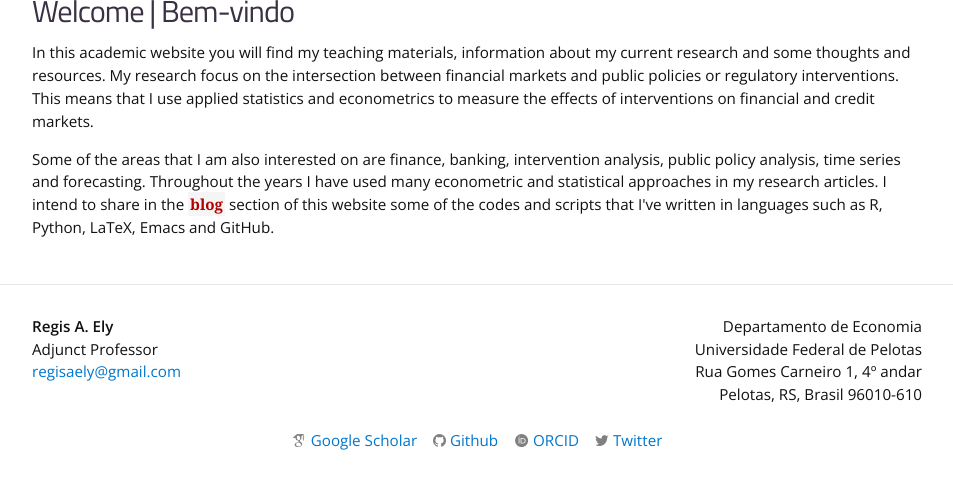
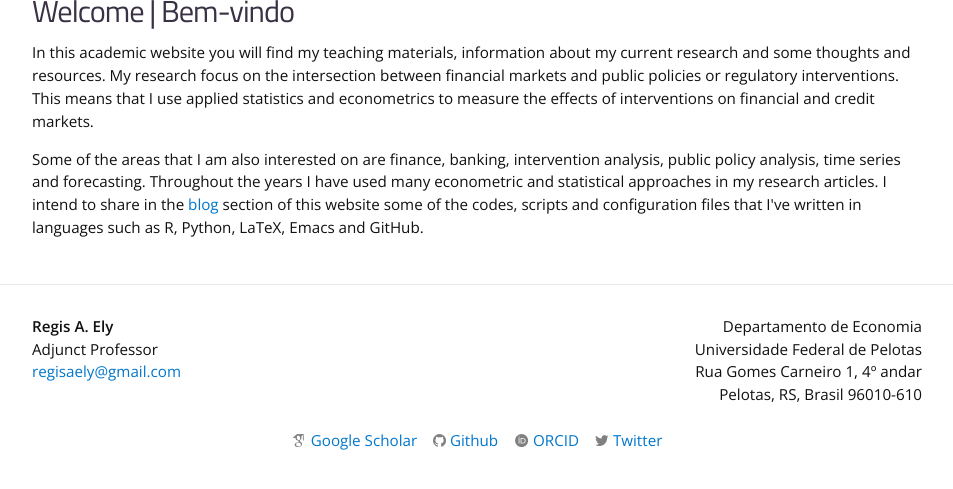
Before and after one commit to regisely/regisely.github.io, a Jekyll site: the page built from index.html, in a window 1280 px wide, cut to the strip 198-687 px from the top of the page. Shown: the whole strip, without its empty margins (163-1116 px from the left). Built offline with Jekyll 4.4.1, drawn with Linux system fonts in a browser that asks for light colours; nearby versions of some CDN libraries; some web fonts are replaced.

Commit message:
Change index text

```diff
--- a/index.html
+++ b/index.html
@@ -11,6 +11,6 @@ layout: default
 
 <p>In this academic website you will find my teaching materials, information about my current research and some thoughts and resources. My research focus on the intersection between financial markets and public policies or regulatory interventions. This means that I use applied statistics and econometrics to measure the effects of interventions on financial and credit markets.</p>
 
-<p>Some of the areas that I am also interested on are finance, banking, intervention analysis, public policy analysis, time series and forecasting. Throughout the years I have used many econometric and statistical approaches in my research articles. I intend to share in the <a class="tosu" href="blog">blog</a> section of this website some of the codes and scripts that I've written in languages such as R, Python, LaTeX, Emacs and GitHub.</p>
+<p>Some of the areas that I am also interested on are finance, banking, intervention analysis, public policy analysis, time series and forecasting. Throughout the years I have used many econometric and statistical approaches in my research articles. I intend to share in the <a href="blog">blog</a> section of this website some of the codes, scripts and configuration files that I've written in languages such as R, Python, LaTeX, Emacs and GitHub.</p>
 
 </div>
```
